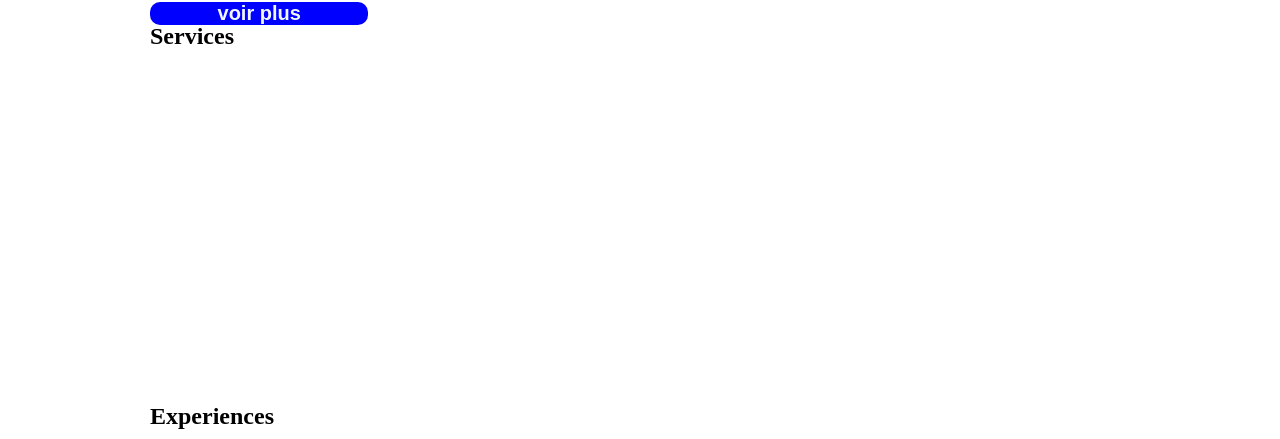
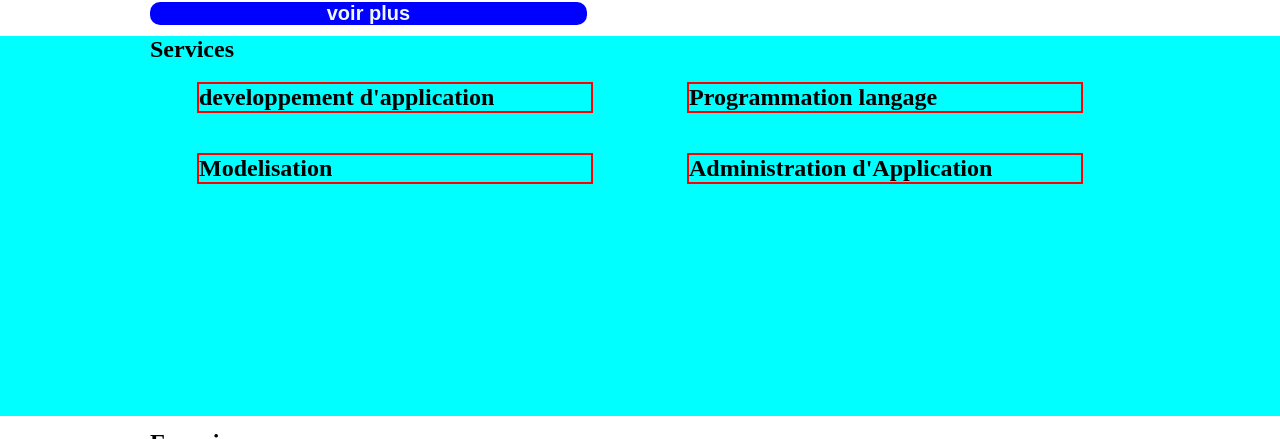
Before and after one commit to NabiDev97/nabidev-portfolio, a plain HTML site: page tuto.html in a window 1280 px wide. Shown: the part 1317-1756 px from the top of the page. Drawn offline with Linux system fonts and the light colour scheme.

Commit message:
hebergement

```diff
--- a/tuto.css
+++ b/tuto.css
@@ -77,6 +77,9 @@ button h2{
 button a{
       text-decoration: none;
 }
+#plus{
+    width: 100%;
+}
 
 li a{
     text-decoration: none;
@@ -98,7 +101,7 @@ li a{
 }
 img{
     margin-top: 15px;
-    border-radius: 60%;
+    border-radius: 40%;
 }
 section div div ul {
     display: flex;
@@ -186,3 +189,23 @@ section#experiences ul li{
     color: white;
 
 }
+.service-desc{
+    border: 2px solid red;
+    width: 40%;
+    margin: 2% auto;
+}
+.services-contain{
+    display: flex;
+}
+#services{
+    background-color: aqua;
+    margin: 1% auto;
+}
+#contact{
+    background-color: beige;
+    margin-bottom: 0%;
+}
+#footer{
+    display: flex;
+
+}
--- a/tuto.html
+++ b/tuto.html
@@ -32,7 +32,7 @@
             <section id="presentation">
                 <div class="wrapper">
                     <div id="presentation-image">
-                        <img src="maPhoto.jpg" alt="Photo de Moi" width="45%" height="100%" >
+                        <img src="maPhoto.png" alt="Photo de Moi" width="45%" height="100%" >
                     </div>
                         <div id="presentation-text">
                             <p>
@@ -77,20 +77,28 @@
                              L'administrateur pilote le déroulement de la tontine. Ainsi ce dernier doit assurer l'authentification des membres qui souhaite créer un groupe de tontine, il prend en charge le tirage au sort et la suppression de groupes.<br>
                               Un membre à son tour a la possibilité de s'inscrire, de créer ou rejoindre un groupe de tontine. Ce dernier peut également consulter l'historiques des cotisations ainsi que celui des tirages.
                         </p>
-                       <br><br><div><button class="bouton"><h2>voir plus</h2></button></div>
+                       <br><br><div><button class="bouton" id="plus"><h2>voir plus</h2></button></div>
                     </aside>
                 </div>
             </section>
             <section id="services">
                 <div class="wrapper">
                     <h2>Services</h2>
-                    <div >
-                        <aside id="top-left"></aside>
-                        <aside id="top-right"></aside>
+                    <div class="services-contain" >
+                        <aside class="service-desc">
+                            <h2 >developpement d'application</h2>
+                        </aside>
+                        <aside class="service-desc">
+                            <h2 >Programmation langage</h2>
+                        </aside>
                     </div>
-                    <div>
-                        <aside id="bottom-left"></aside>
-                        <aside id="bottom-right"></aside>
+                    <div class="services-contain">
+                        <aside id="bottom-left" class="service-desc">
+                           <h2 > Modelisation</h2>
+                        </aside>
+                        <aside id="bottom-right" class="service-desc">
+                            <h2 >Administration d'Application</h2>
+                        </aside>
                     </div>
                 </div>
             </section>
@@ -129,16 +137,18 @@
                     </aside>
                     <aside id="contact-right">
                         <form>
-                            <input type="text" placeholder="Prenom et Nom" class="input">
-                            <input type="email" placeholder="E-mail" class="input">
+                            <input type="text" value="" class="input">
+                            <input type="email" value="Email" class="input">
                             <input type="Message" value="Message" class="input">
                             <input type="button" value="Envoyer" class="input">
                         </form>
                     </aside>
                 </div>
             </section>
-            <footer>
-
+            <footer id="footer">
+                <div class="wrapper">
+                    <span class="logo">NDT</span>
+                </div>
             </footer>
     </body>
 </html>
```
Also changed, not shown: maPhoto2.jpg (renamed from maPhoto.jpg), 1 other file.
